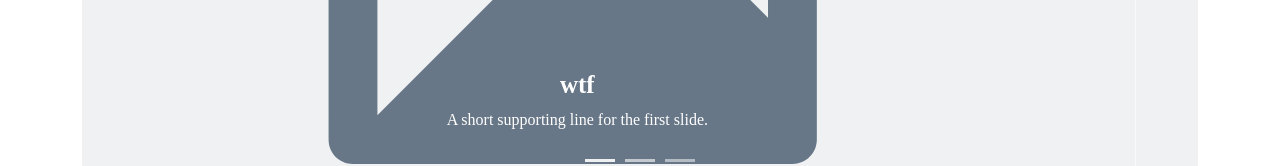
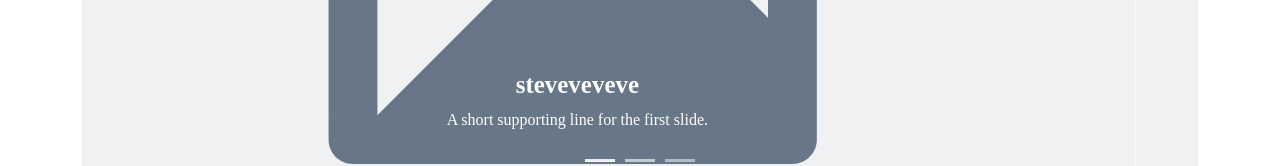
Before and after one commit to litildivil/test12, a plain HTML site: page home.html in a window 1280 px wide. Shown: the part 401-567 px from the top of the page. Drawn offline with nearby package versions, Linux system fonts and the light colour scheme.

Commit message:
Update website from Rapid4

```diff
--- a/home.html
+++ b/home.html
@@ -513,10 +513,11 @@
 
 
 
+
 <div data-st-db-id="1790457746853" class="carousel-item active">
-  <img src="assets/landscape-placeholder.svg" class="d-block w-100" alt="wtf" style="aspect-ratio:21/9;object-fit:cover" draggable="true">
+  <img src="assets/landscape-placeholder.svg" class="d-block w-100" alt="steveveveve" style="aspect-ratio:21/9;object-fit:cover" draggable="true">
   <div class="carousel-caption d-none d-md-block" draggable="true">
-    <h2 class="fw-bold" draggable="true">wtf</h2>
+    <h2 class="fw-bold" draggable="true">steveveveve</h2>
     <p>A short supporting line for the first slide.</p>
   </div>
 </div>
@@ -547,6 +548,9 @@
 
 
 
+
+
+
 </div></div></div></div></section>
 
     <script src="https://cdn.jsdelivr.net/npm/bootstrap@5.3.3/dist/js/bootstrap.bundle.min.js" crossorigin="anonymous"></script>
```
Also changed, not shown: index.html (+6 -2 lines).
